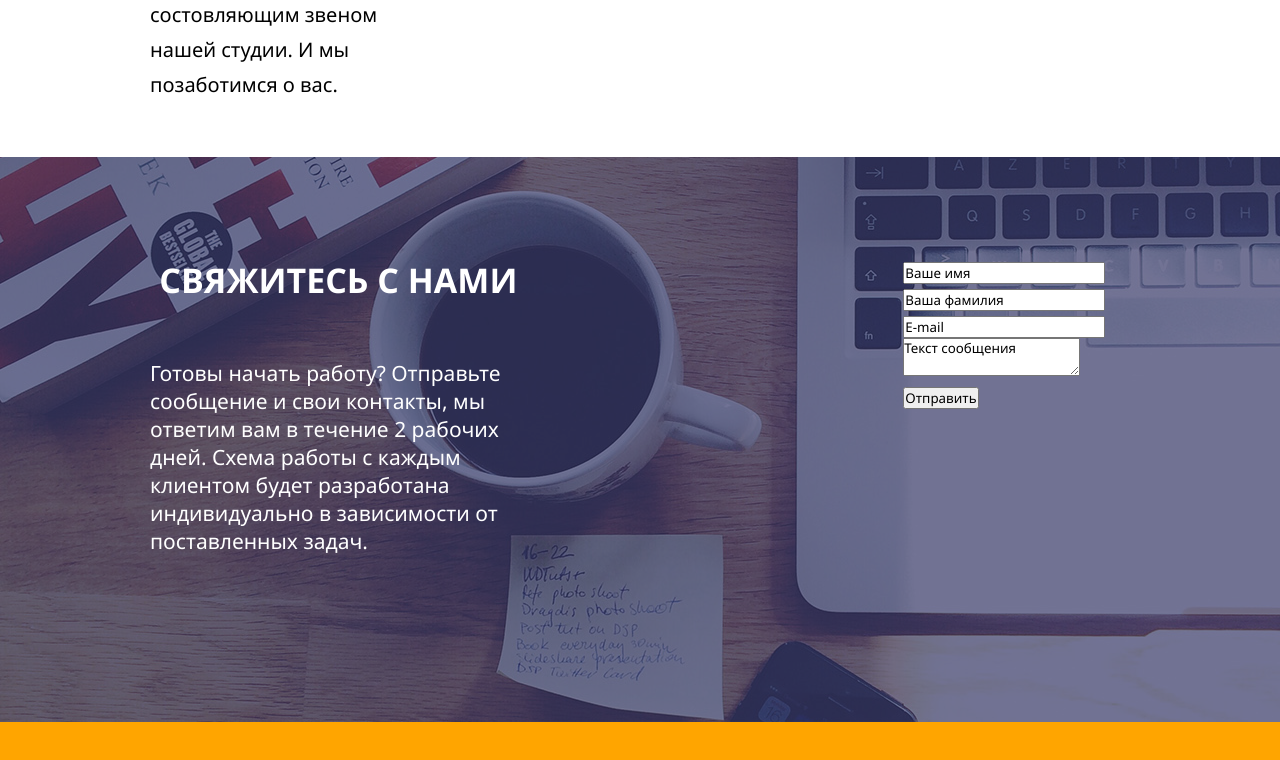
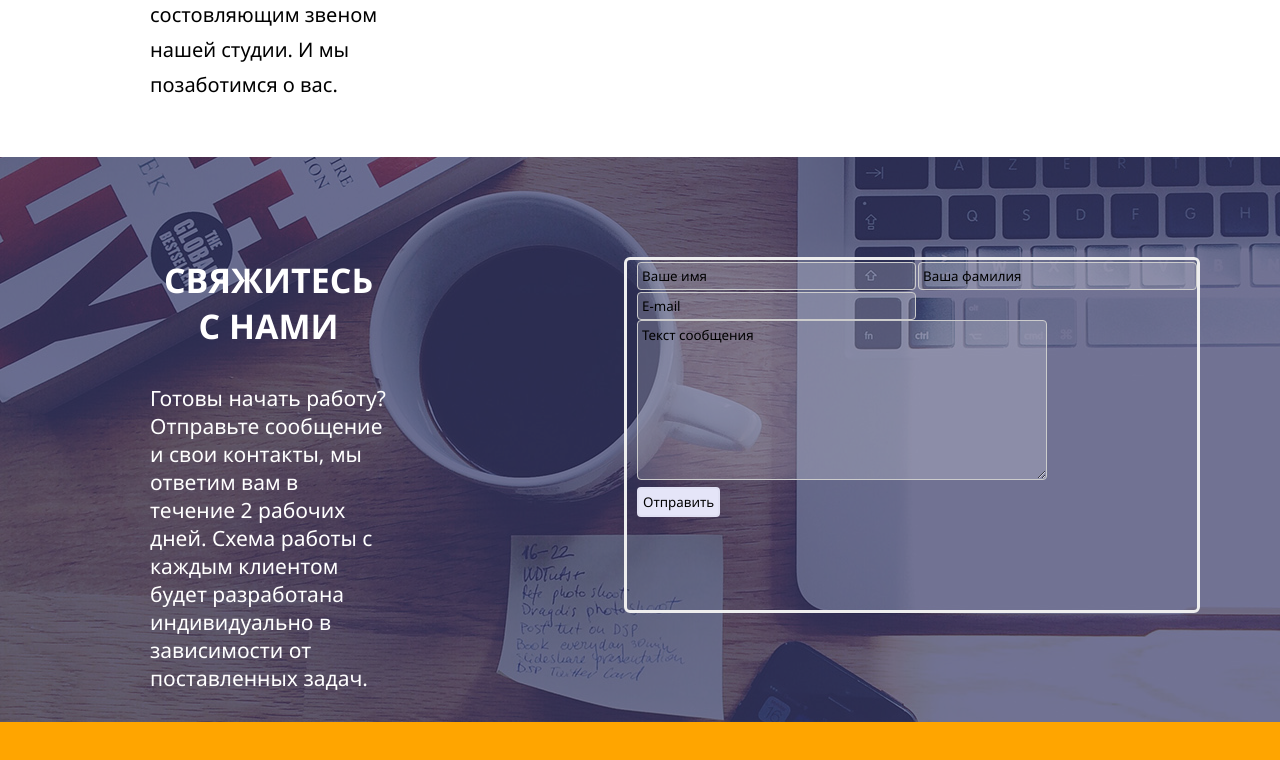
Before and after one commit to zl0ygn0m/freest, a plain HTML site: page index.html in a window 1280 px wide. Shown: the part 6939-7699 px from the top of the page. Drawn offline with nearby package versions, Linux system fonts and the light colour scheme; files whose address does not match are found by name.

Commit message:
Add files via upload

```diff
--- a/css/main.css
+++ b/css/main.css
@@ -426,7 +426,9 @@ overflow: hidden;}
 
    position: relative;
 background-repeat: no-repeat}
-
+.opt1:hover{ background-color: #0e86fb;}
+.opt2:hover{ background-color: #fdec00;}
+.opt3:hover{ background-color: #51fb0e;}
 .opt2{
    text-align: left;
    grid-column: 4;
@@ -964,7 +966,68 @@ font-size: 20px;background-image: url(../img/bookcoffee.jpg)}
     text-align: left;
     margin-top: 15%;
     font-weight: normal;}
-    .container1{grid-column: 4;
 
-      grid-row: 2;}
+
+
+
+
+    .container1{
+       position: relative;
+      grid-column: 4;
+
+      grid-row: 2;
+      margin: 0 auto;
+      border: 3px solid #EEEEEE;
+      width: 570px;
+      -webkit-birder-radius: 6px;
+      -moz-border-radius: 6px;
+       border-radius: 6px;
+       height: 350px;
+       margin-right: 80px;}
+
+
+input, textarea {
+
+ border: solid 1px #CCCCCC;
+ margin-left: 10px;
+ padding: 4px;
+ outline: 0;
+ font: Verdana, Geneva, sans-serif;
+ width: 269px;
+ background: #F9F9F933;;
+ -webkit-birder-radius: 4px;
+ -moz-border-radius: 4px;
+ border-radius: 4px;
+}
+textarea {
+   width: 400px;
+   height: 150px;
+   line-height: 150%;
+  }
+  .send input {
+   width: auto;
+   margin-bottom: 10px;
+   border: 2px solid #E0E0F3;
+   font: Verdana, Geneva, sans-serif;
+   background-color: #E5E5F8;
+  }
+.mainform{
+   width: 100%;
+   height: 100%;
+
+   position: absolute}
+.name{position: relative;
+
+   left: 0;}
+   .name2{position: absolute;
+      right: 0;
+      top: 0;
+
+  }
+  .email{position: relative;}
+
+
+
+
+
    .orangefooter{background-color: orange}
```
